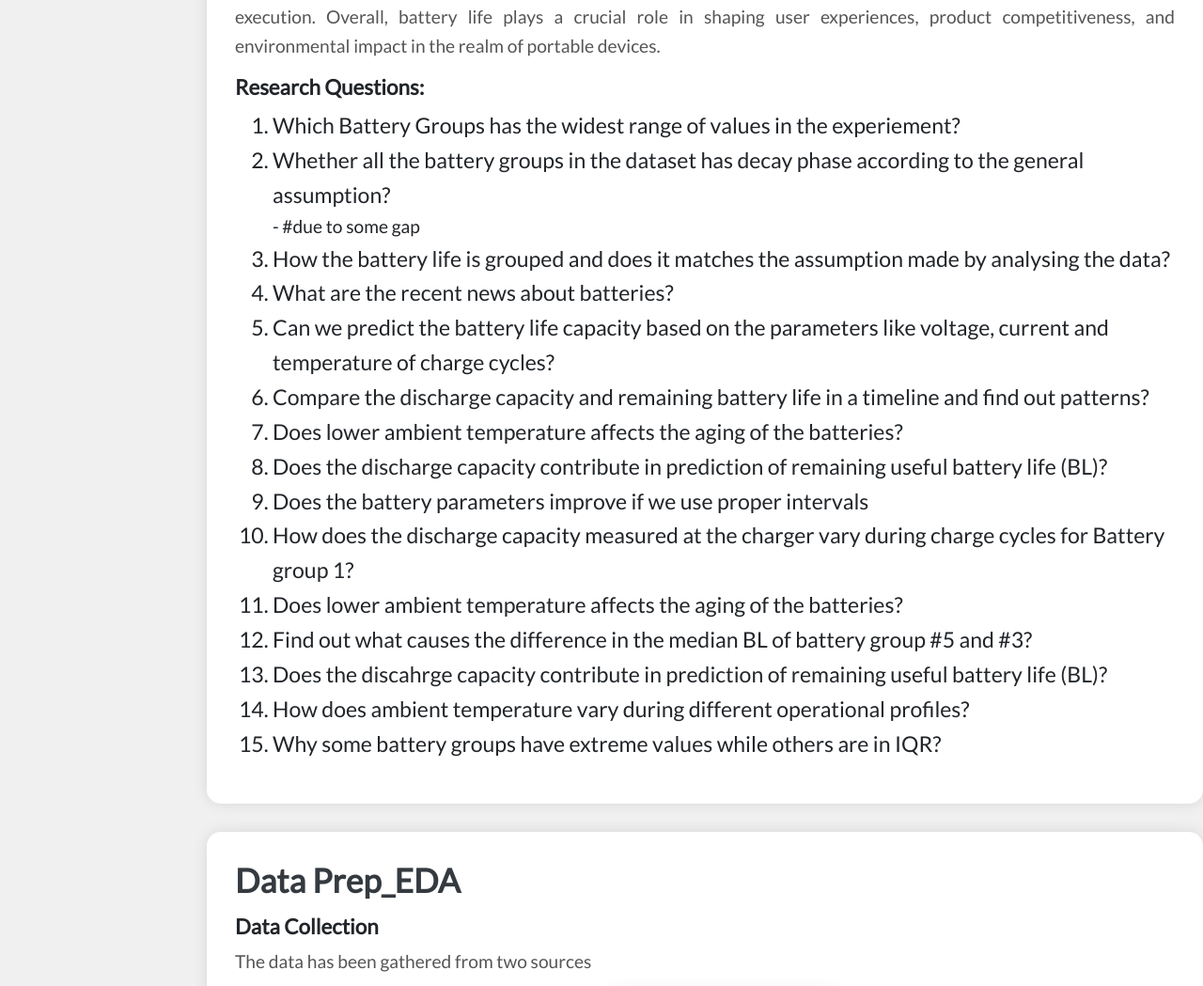
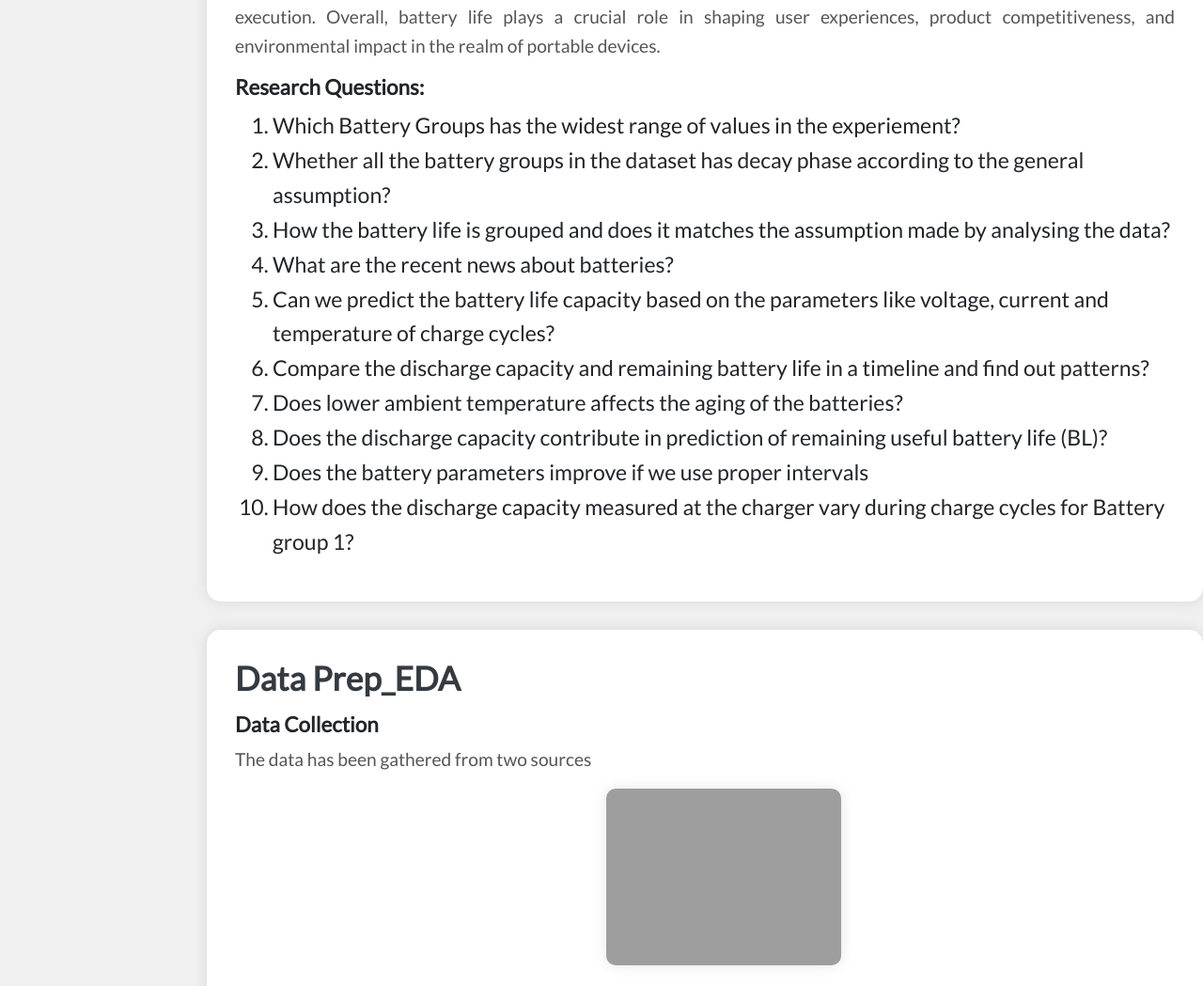
Before and after one commit to santhosh1299/portfolio_django_web_app, a Django app: page /ml_project in a window 1280 px wide. Shown: the part 3412-4461 px from the top of the page at 94% size. Run offline with Django 3.2, Linux system fonts and the light colour scheme; some libraries are stand-ins or nearby versions; some web fonts are replaced; grey boxes are pictures that could not be loaded.

Commit message:
svm done final 1

```diff
--- a/personal_portfolio/Portfolio/templates/portfolio/ml_project.html
+++ b/personal_portfolio/Portfolio/templates/portfolio/ml_project.html
@@ -301,7 +301,7 @@ h3 {
         <ol style="font-size: 1.2em; line-height: 1.6em;">
 
             <li>Which Battery Groups has the widest range of values in the experiement? </li>
-            <li>Whether all the battery groups in the dataset has decay phase according to the general assumption?</li> - #due to some gap
+            <li>Whether all the battery groups in the dataset has decay phase according to the general assumption?</li>
             <li>How the battery life is grouped and does it matches the assumption made by analysing the data?</li>
             <li>What are the recent news about batteries?</li>
             <li>Can we predict the battery life capacity based on the parameters like voltage, current and temperature of charge cycles?</li>
@@ -309,14 +309,9 @@ h3 {
             <li>Does lower ambient temperature affects the aging of the batteries?</li>
             <li>Does the discharge capacity contribute in prediction of remaining useful battery life (BL)?</li>
             <li>Does the battery parameters improve if we use proper intervals</li>
+            <li>How does the discharge capacity measured at the charger vary during charge cycles for Battery group 1?</li>
 
 
-            <li>How does the discharge capacity measured at the charger vary during charge cycles for Battery group 1?</li>
-            <li>Does lower ambient temperature affects the aging of the batteries?</li>
-            <li>Find out what causes the difference in the median BL of battery group #5 and #3?</li>
-            <li>Does the discahrge capacity contribute in prediction of remaining useful battery life (BL)?</li>
-            <li>How does ambient temperature vary during different operational profiles?</li>
-            <li>Why some battery groups have extreme values while others are in IQR?</li>
         </ol>
     </p>
 
```
